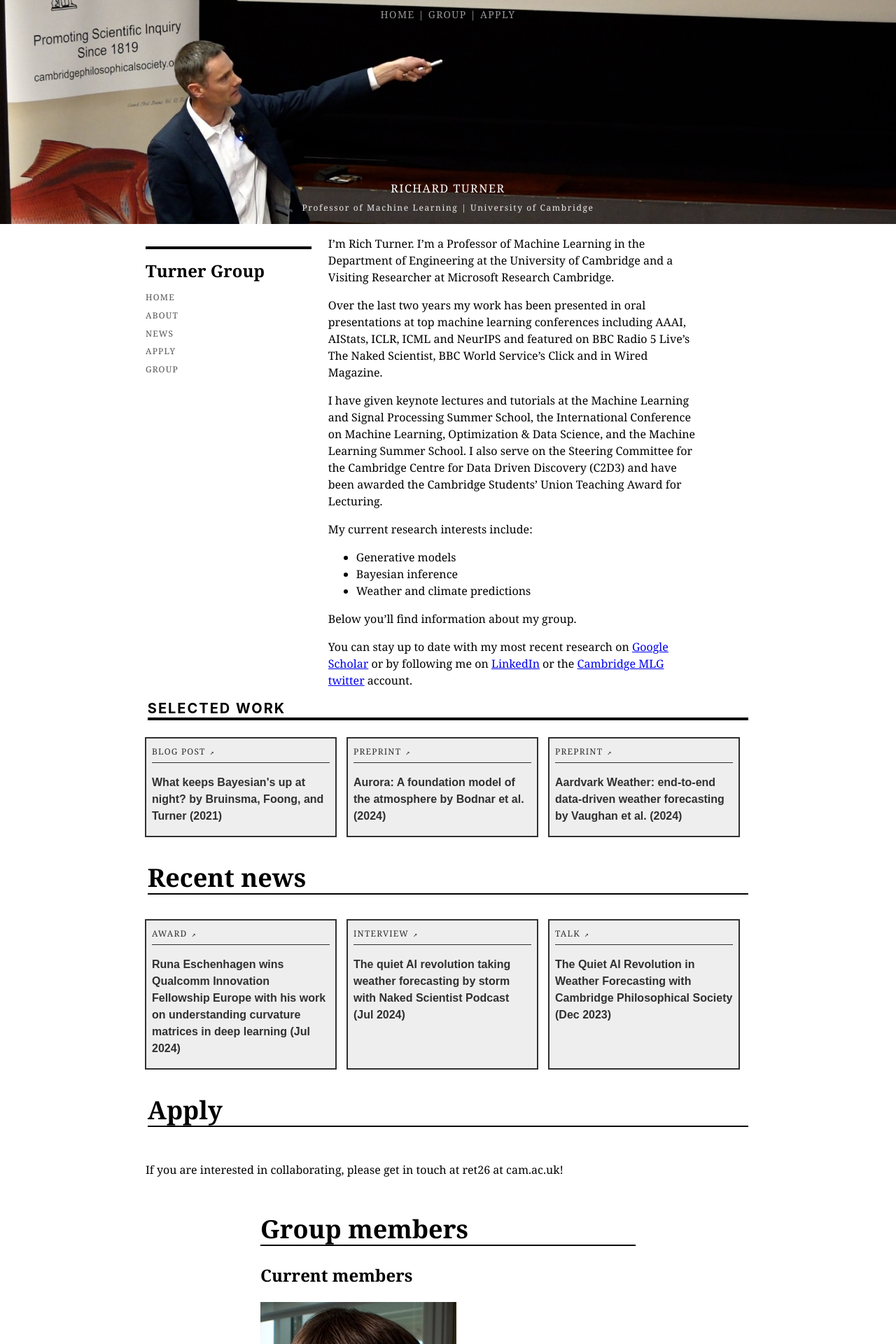
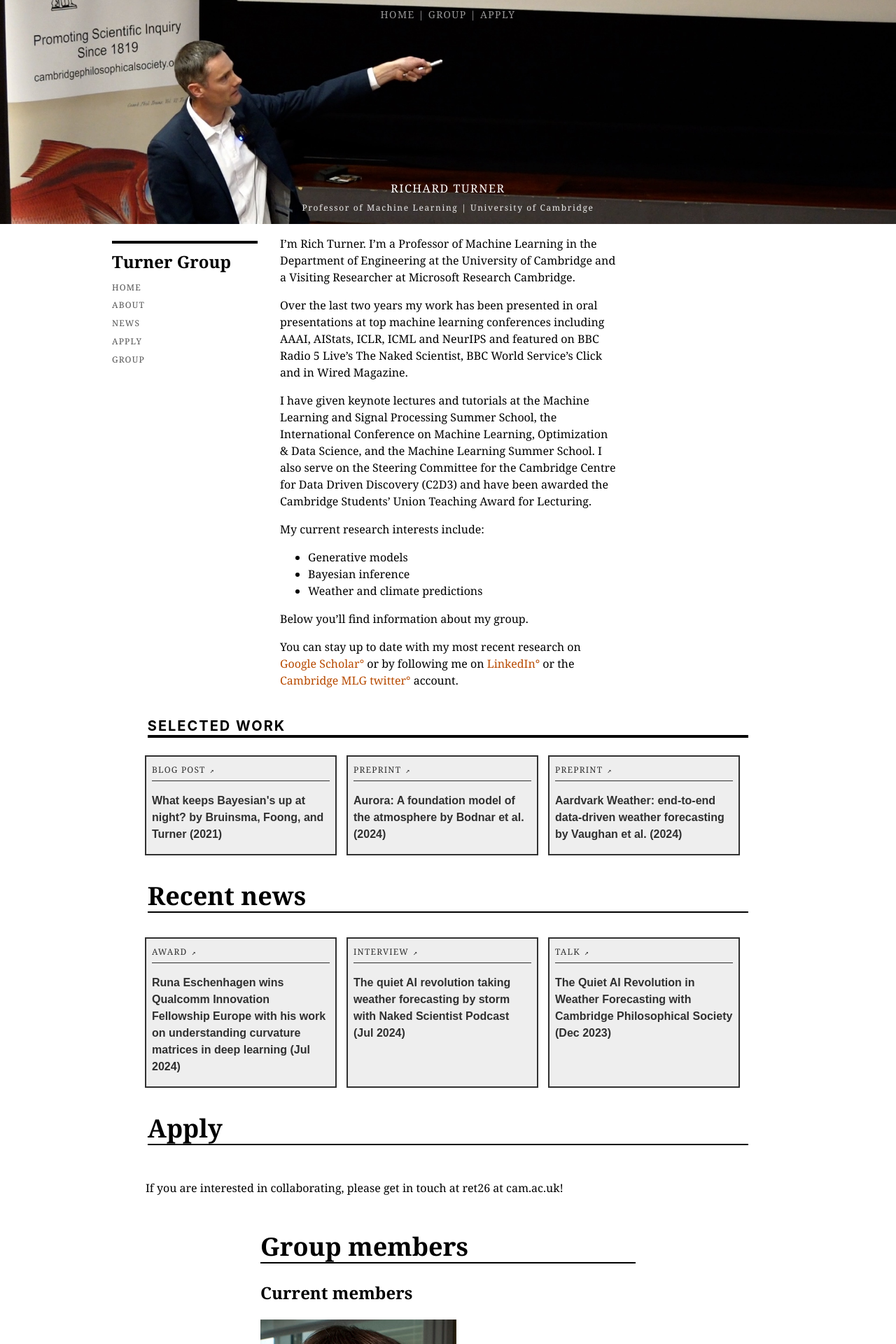
Before and after one commit to rich-turner-group/rich-turner-group.github.io, a Jekyll site: the page built from index.md, in a window 1280 px wide. Shown: the top 1920 px of the page at 70% size. Built offline with Jekyll 4.4.1, drawn with Linux system fonts in a browser that asks for light colours.

Commit message:
Update about section, add menu, make “about” styles into standalone CSS

```diff
--- a/_layouts/home.html
+++ b/_layouts/home.html
@@ -5,12 +5,12 @@
     <title>Rich Turner</title>
     <meta name="viewport" content="width=device-width, initial-scale=1">
     <link rel="stylesheet" href="https://unpkg.com/tachyons@4.12.0/css/tachyons.min.css" />
-    <link href="style.css" rel="stylesheet" type="text/css">
     <!-- <link rel="icon" href="images/tab_icon.svg"> -->
     <!-- <link rel="stylesheet" href="https://cdnjs.cloudflare.com/ajax/libs/font-awesome/4.7.0/css/font-awesome.min.css"> -->
     <meta charset="utf-8">
     <link rel="stylesheet" href="https://cdnjs.cloudflare.com/ajax/libs/font-awesome/4.7.0/css/font-awesome.min.css">
     <!-- <link rel="stylesheet" href="fonts/CooperHewitt/stylesheet.css"> -->
+    <link href="style.css" rel="stylesheet" type="text/css">
 
     <!-- <link href="https://fonts.googleapis.com/css?family=Nunito+Sans:300,400,600,700,800,900" rel="stylesheet"> -->
 </head>
@@ -37,35 +37,31 @@
     </article>
     <!-- <section class="measure-wide center b--light-gray br1 bl br mh3 bg-white"> -->
     <section>
-        <div class="w-70-l w-100-m w-100-s center">
-            <header class="fl tl w-30-ns w-100-s">
-                <div class="pv3 mv3 ph3">
-                    <h1 class="f3 lh-title fw9 mb3 mt0 pt3 bt bw2">
+        <div class="about-and-menu" id="about-and-menu">
+            <div class="menu-in-about">
+                <h1 class="menu-title">
                     Turner Group
                 </h1>
                 <!-- <h1 class="f3 lh-title fw9 mb3 mt0 pt3 bb bw2">
                     Richard Turner
                 </h1> -->
-                    <p class="f7 ttu tracked mid-gray">Home</p>
-                    <p class="f7 ttu tracked mid-gray">About</p>
-                    <p class="f7 ttu tracked mid-gray">News</p>
-                    <p class="f7 ttu tracked mid-gray">Apply</p>
-                    <p class="f7 ttu tracked mid-gray">Group</p>
+                <a class="menu-link" href="index.html">Home</a>
+                <a class="menu-link" href="#about-and-menu">About</a>
+                <a class="menu-link" href="#news">News</a>
+                <a class="menu-link">Apply</a>
+                <a class="menu-link">Group</a>
+
             </div>
-            </header>
-            <article class="fl w-70-ns w-100-s athelas center">
-                <!-- <div class="fn fl w-50-ns"> -->
-                    <div class="tl measure-wide f5 lh-copy ph2">
+            <div class="about">
                 {% include list.html collection="about" %}
+
             </div>
-                <!-- </div> -->
-            </article>
+            <div class="menu-in-about" style="visibility: hidden;">
                 </div>
 
+        </div>
 
     </section>
-    <!-- <div class="w5"> -->
-    <!-- </div> -->
 
     <article class="">
         <div class="center lh-copy ma2 pa1">
--- a/style.css
+++ b/style.css
@@ -1,5 +1,30 @@
 /* @charset "UTF-8"; */
 
+/* -- Defaults for rendering markdown -- */
+
+/* Lists */
+ul {
+    list-style-type: disc;
+    /* Change the color of the bullet points */
+}
+/* Links */
+a {
+    color: #b84a00;
+    text-decoration: none;
+    background-color: transparent;
+    -webkit-text-decoration-skip: objects;
+}
+
+
+a:hover, a:focus {
+    color: #da854d;
+    /* text-decoration: underline; */
+    /* Slow transition */
+    transition: color .15s ease-in;
+    /* transition:cubic-bezier(0.645, 0.045, 0.355, 1); */
+}
+
+/* ^^ Defaults for rendering markdown ^^ */
 
 #profile-cover {
 
@@ -19,3 +44,100 @@ a p::after {
     font-size: 10px;
     line-height: 9px;
 }
+
+
+.about-and-menu {
+    justify-content: center;
+    display: flex;
+    flex: 1;
+    padding-top: 1em;
+}
+.menu-in-about {
+    /* width: 10em; */
+    flex: 1;
+    max-width: 13em;
+
+    margin-top: 0.5em;
+    margin-left: 1em;
+    margin-right: 1em;
+    /* margin-top: 1em; */
+    /* padding-top: 0.5em; */
+    padding-bottom: 0.5em;
+
+    border-width: .25rem;
+    border-top-style: solid;
+    border-bottom-style: none;
+    /* padding-left: 1em; */
+}
+
+.menu-title {
+    font-size: 1.5rem;
+    font-weight: 900;
+    margin-top: 0.5em;
+    margin-bottom: 1.0rem;
+    /* padding-bottom: 0em; */
+
+
+}
+.menu-link {
+    display: block;
+    margin-right: 2em;
+    margin-left: 0em;
+    margin-bottom: 1em;
+    margin-top: 0em;
+    font-size: 0.75rem;
+    text-transform: uppercase;
+    /* Mid-gray */
+    color: #555;
+    letter-spacing: .1em;
+    /* Transition effects */
+    transition: color .15s ease-in;
+    /* transition: transform 0.25s ease-out; */
+}
+
+.menu-link:hover, .menu-link:focus {
+    color: #000;
+    transition: color .15s ease-in;
+}
+
+.about {
+    max-width: 30em;
+    margin-left: 1em;
+    margin-right: 1em;
+    margin-top: 0em;
+    padding-top: 0em;
+
+    font-size: 1rem;
+    line-height: 1.5;
+    /* padding: 1em 1em 0em 0em; */
+}
+
+.about a::after {
+    list-style-type: none;
+    content: "°";
+    /* opacity: 0.3; */
+}
+
+.about p {
+    margin-top: 0em;
+    margin-bottom: 1em;
+}
+
+/* When screen is smaller than 56em */
+@media screen and (max-width: 56em) {
+    .about-and-menu {
+        flex-direction: column;
+    }
+    .menu-in-about {
+        max-width: 100%;
+        border-width: .125rem;
+        border-bottom-style: solid;
+        margin-top: 0em;
+    }
+    .about {
+        max-width: 100%;
+    }
+    .menu-link {
+        display: inline;
+    }
+}
```
Lines whose indentation alone changed are shown as unchanged.
